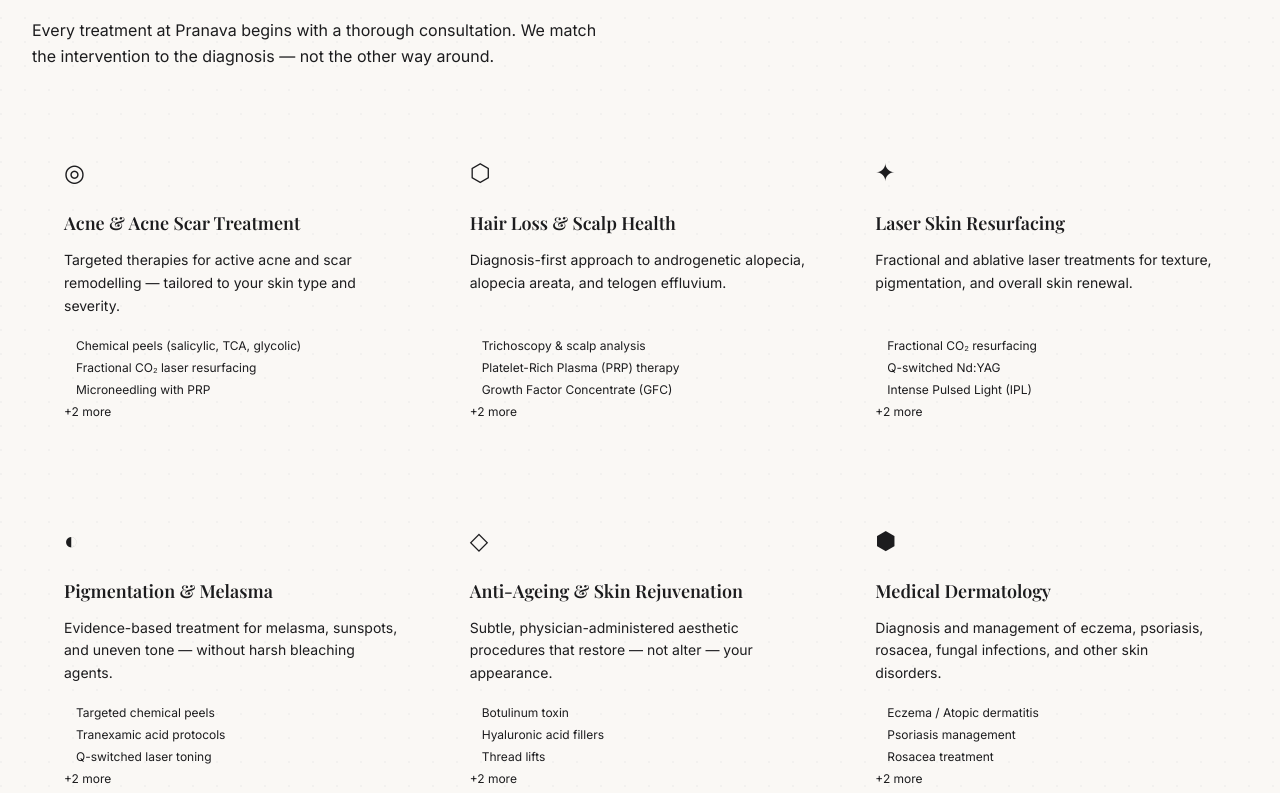
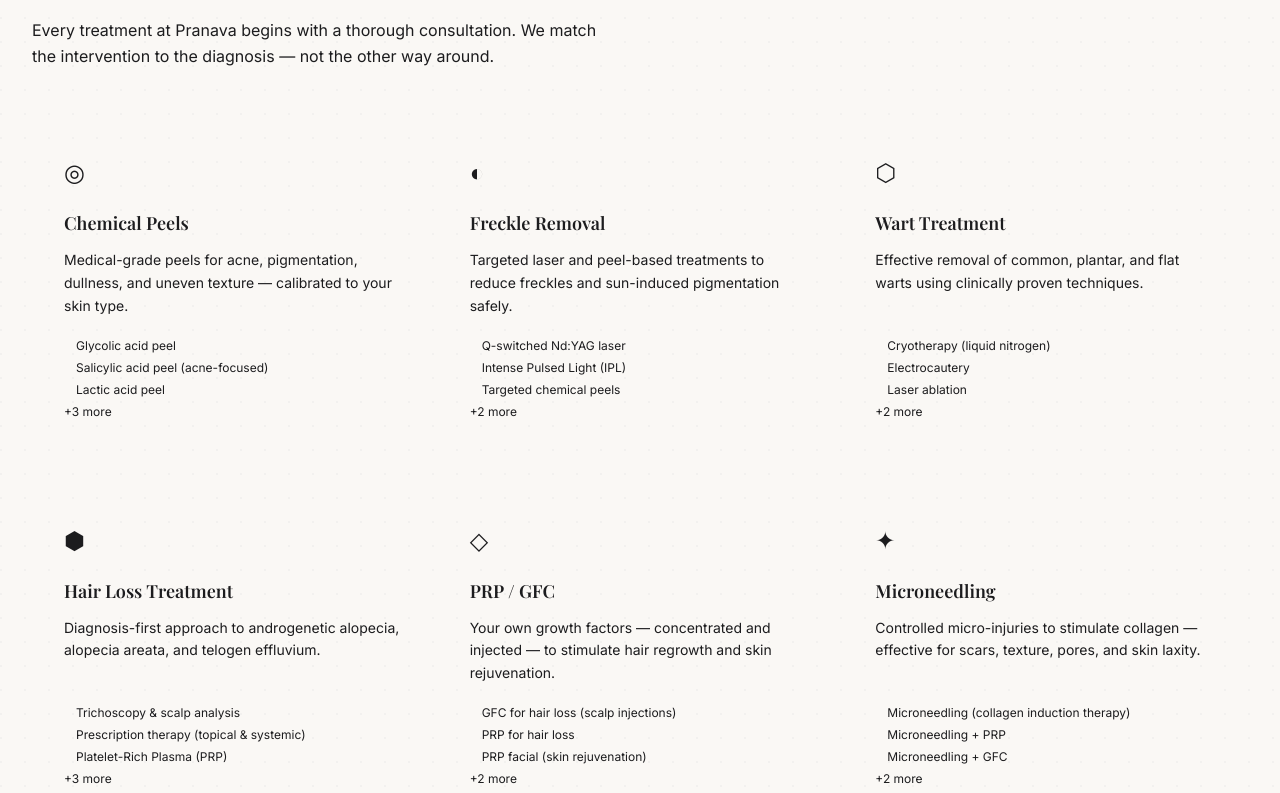
Before and after one commit to subrahmanya-kp/project_jay, a Next.js app: page / in a window 1280 px wide. Shown: the part 2027-2820 px from the top of the page. Built offline with nearby package versions, Linux system fonts and the light colour scheme; no server answers.

Commit message:
Added footer

```diff
--- a/components/Footer.tsx
+++ b/components/Footer.tsx
@@ -2,12 +2,12 @@
 
 const footerLinks = {
   Services: [
-    { label: "Acne Treatment", href: "/services/acne-treatment" },
-    { label: "Hair Loss", href: "/services/hair-loss-treatment" },
-    { label: "Laser Resurfacing", href: "/services/laser-skin-resurfacing" },
-    { label: "Pigmentation", href: "/services/pigmentation-treatment" },
-    { label: "Anti-Ageing", href: "/services/anti-ageing" },
-    { label: "Medical Dermatology", href: "/services/skin-conditions" },
+    { label: "Chemical Peels", href: "/services/chemical-peels" },
+    { label: "Freckle Removal", href: "/services/freckle-removal" },
+    { label: "Wart Treatment", href: "/services/wart-treatment" },
+    { label: "Hair Loss Treatment", href: "/services/hair-loss-treatment" },
+    { label: "PRP / GFC", href: "/services/prp-gfc" },
+    { label: "Microneedling", href: "/services/microneedling" },
   ],
   Learn: [
     { label: "Blog", href: "/blog" },
--- a/content/services.ts
+++ b/content/services.ts
@@ -11,118 +11,120 @@
 
 export const services: Service[] = [
   {
-    slug: "acne-treatment",
-    title: "Acne & Acne Scar Treatment",
+    slug: "chemical-peels",
+    title: "Chemical Peels",
     shortDescription:
-      "Targeted therapies for active acne and scar remodelling — tailored to your skin type and severity.",
+      "Medical-grade peels for acne, pigmentation, dullness, and uneven texture — calibrated to your skin type.",
     fullDescription:
-      "Acne is one of the most undertreated dermatological conditions in India. At Pranava, we combine prescription-grade topical regimens, chemical peels, and advanced laser modalities to address both active breakouts and the scars they leave behind. Every plan is tailored to your Fitzpatrick skin type to avoid post-inflammatory hyperpigmentation — a critical concern for South Asian skin.",
-    keyword: "acne treatment in Bangalore",
+      "Chemical peels use controlled application of acids to exfoliate damaged skin layers, stimulate collagen, and reveal healthier skin beneath. At Pranava, every peel protocol is selected based on your specific concern and Fitzpatrick skin type — a critical consideration for South Asian skin, where the wrong peel strength can trigger post-inflammatory hyperpigmentation. We offer superficial, medium, and combination peels and layer them with other treatments when indicated.",
+    keyword: "chemical peel treatment in Bangalore",
     metaDescription:
-      "Expert acne and acne scar treatment in Bangalore. Board-certified dermatologist. Customised for Indian skin tones. Book a consultation at Pranava Skin Clinic.",
+      "Medical-grade chemical peels in Bangalore. Glycolic, salicylic, TCA and combination peels for acne, pigmentation and texture. Pranava Skin Clinic.",
     treatments: [
-      "Chemical peels (salicylic, TCA, glycolic)",
-      "Fractional CO₂ laser resurfacing",
-      "Microneedling with PRP",
-      "Prescription topical protocols",
-      "Comedone extraction",
+      "Glycolic acid peel",
+      "Salicylic acid peel (acne-focused)",
+      "Lactic acid peel",
+      "TCA peel",
+      "Combination / cocktail peels",
+      "Mandelic acid peel",
     ],
     icon: "◎",
   },
   {
-    slug: "hair-loss-treatment",
-    title: "Hair Loss & Scalp Health",
+    slug: "freckle-removal",
+    title: "Freckle Removal",
     shortDescription:
-      "Diagnosis-first approach to androgenetic alopecia, alopecia areata, and telogen effluvium.",
+      "Targeted laser and peel-based treatments to reduce freckles and sun-induced pigmentation safely.",
     fullDescription:
-      "Hair loss has multiple root causes — hormonal, nutritional, autoimmune, or stress-related — and each demands a distinct treatment pathway. We begin with a detailed trichoscopy evaluation before recommending any intervention, ensuring you aren't paying for treatments your condition doesn't need.",
-    keyword: "hair loss treatment in Bangalore",
+      "Freckles (ephelides) and sun-induced lentigines are among the most common pigmentation concerns we see at Pranava. They respond well to targeted treatment, but the choice of modality — laser vs peel vs topical — depends on lesion depth, skin tone, and whether the pigmentation is truly epidermal. We assess every case before recommending treatment to avoid worsening pigmentation in darker skin tones.",
+    keyword: "freckle removal in Bangalore",
     metaDescription:
-      "Hair loss treatment and scalp health clinic in Bangalore. Trichoscopy-led diagnosis. PRP, GFC, and prescription therapy. Pranava Skin, Hair & Aesthetics Clinic.",
+      "Freckle and sun spot removal in Bangalore. Q-switched laser, peels, and topical protocols. Safe for Indian skin tones. Pranava Skin, Hair & Aesthetics Clinic.",
     treatments: [
-      "Trichoscopy & scalp analysis",
-      "Platelet-Rich Plasma (PRP) therapy",
-      "Growth Factor Concentrate (GFC)",
-      "Mesotherapy",
-      "Topical and systemic prescriptions",
+      "Q-switched Nd:YAG laser",
+      "Intense Pulsed Light (IPL)",
+      "Targeted chemical peels",
+      "Depigmenting topical protocols",
+      "Combination therapy",
+    ],
+    icon: "◐",
+  },
+  {
+    slug: "wart-treatment",
+    title: "Wart Treatment",
+    shortDescription:
+      "Effective removal of common, plantar, and flat warts using clinically proven techniques.",
+    fullDescription:
+      "Warts are caused by HPV and can be persistent, painful (especially plantar warts), or cosmetically distressing. Over-the-counter remedies are rarely sufficient for stubborn or multiple warts. At Pranava, we select the treatment modality based on wart type, location, size, and patient history — ensuring complete removal with minimal recurrence and scarring.",
+    keyword: "wart removal in Bangalore",
+    metaDescription:
+      "Wart removal in Bangalore. Cryotherapy, electrocautery, and laser for common, plantar and flat warts. Board-certified dermatologist. Pranava Skin Clinic.",
+    treatments: [
+      "Cryotherapy (liquid nitrogen)",
+      "Electrocautery",
+      "Laser ablation",
+      "Intralesional immunotherapy",
+      "Topical keratolytic therapy",
     ],
     icon: "⬡",
   },
   {
-    slug: "laser-skin-resurfacing",
-    title: "Laser Skin Resurfacing",
+    slug: "hair-loss-treatment",
+    title: "Hair Loss Treatment",
     shortDescription:
-      "Fractional and ablative laser treatments for texture, pigmentation, and overall skin renewal.",
+      "Diagnosis-first approach to androgenetic alopecia, alopecia areata, and telogen effluvium.",
     fullDescription:
-      "Our laser suite includes CO₂ fractional, Q-switched Nd:YAG, and IPL platforms — each suited to different concerns and skin tones. We prioritise safety for Fitzpatrick IV–VI skin types, adjusting fluence and spot size to minimise the risk of post-procedure darkening.",
-    keyword: "laser skin resurfacing in Bangalore",
+      "Hair loss has multiple root causes — hormonal, nutritional, autoimmune, or stress-related — and each demands a distinct treatment pathway. We begin with a detailed trichoscopy evaluation before recommending any intervention, ensuring you aren't paying for treatments your condition doesn't need. The right diagnosis is the most valuable thing we can offer you.",
+    keyword: "hair loss treatment in Bangalore",
     metaDescription:
-      "Laser skin resurfacing in Bangalore. CO₂ fractional, Q-switched Nd:YAG, IPL. Board-certified dermatologist. Safe for Indian skin tones. Pranava Clinic.",
+      "Hair loss treatment in Bangalore. Trichoscopy-led diagnosis. Minoxidil, finasteride, PRP, GFC, mesotherapy. Board-certified dermatologist at Pranava Clinic.",
     treatments: [
-      "Fractional CO₂ resurfacing",
-      "Q-switched Nd:YAG",
-      "Intense Pulsed Light (IPL)",
-      "Carbon laser facial",
-      "Combination protocols",
+      "Trichoscopy & scalp analysis",
+      "Prescription therapy (topical & systemic)",
+      "Platelet-Rich Plasma (PRP)",
+      "Growth Factor Concentrate (GFC)",
+      "Mesotherapy",
+      "Nutritional & hormonal assessment",
     ],
-    icon: "✦",
+    icon: "⬢",
   },
   {
-    slug: "pigmentation-treatment",
-    title: "Pigmentation & Melasma",
+    slug: "prp-gfc",
+    title: "PRP / GFC",
     shortDescription:
-      "Evidence-based treatment for melasma, sunspots, and uneven tone — without harsh bleaching agents.",
+      "Your own growth factors — concentrated and injected — to stimulate hair regrowth and skin rejuvenation.",
     fullDescription:
-      "Pigmentation disorders disproportionately affect South Asian skin and are frequently mistreated with over-the-counter bleaching creams that cause long-term damage. Pranava takes a layered approach: sun protection as a non-negotiable foundation, followed by prescription actives and laser modalities calibrated to your specific pigment pattern.",
-    keyword: "melasma treatment in Bangalore",
+      "PRP (Platelet-Rich Plasma) and GFC (Growth Factor Concentrate) both use the patient's own blood, processed to isolate growth factors that stimulate tissue repair and regeneration. GFC is the newer, more refined modality — it yields a higher, more standardised concentration of growth factors and eliminates white blood cells that drive injection-site pain. We use GFC as our preferred protocol for hair loss. Both modalities are also used for skin rejuvenation and under-eye hollows.",
+    keyword: "PRP GFC treatment in Bangalore",
     metaDescription:
-      "Melasma and pigmentation treatment in Bangalore. Evidence-based, safe for Indian skin. No harsh bleaching. Board-certified dermatologist at Pranava Skin Clinic.",
+      "PRP and GFC treatment in Bangalore for hair loss and skin rejuvenation. Board-certified dermatologist. Safe, autologous therapy. Pranava Skin, Hair & Aesthetics Clinic.",
     treatments: [
-      "Targeted chemical peels",
-      "Tranexamic acid protocols",
-      "Q-switched laser toning",
-      "Medical-grade sun protection",
-      "Prescription topical therapy",
-    ],
-    icon: "◐",
-  },
-  {
-    slug: "anti-ageing",
-    title: "Anti-Ageing & Skin Rejuvenation",
-    shortDescription:
-      "Subtle, physician-administered aesthetic procedures that restore — not alter — your appearance.",
-    fullDescription:
-      "Aesthetic medicine at Pranava is guided by the principle of structural restoration. We work with the underlying anatomy to address volume loss, skin laxity, and dynamic lines — not to freeze expression, but to refresh it. All injectables are administered personally by the dermatologist.",
-    keyword: "anti-ageing treatment in Bangalore",
-    metaDescription:
-      "Anti-ageing and skin rejuvenation in Bangalore. Botulinum toxin, fillers, threads, HIFU. Board-certified dermatologist. Natural results. Pranava Aesthetic Clinic.",
-    treatments: [
-      "Botulinum toxin",
-      "Hyaluronic acid fillers",
-      "Thread lifts",
-      "HIFU (High Intensity Focused Ultrasound)",
-      "Collagen induction therapy",
+      "GFC for hair loss (scalp injections)",
+      "PRP for hair loss",
+      "PRP facial (skin rejuvenation)",
+      "Under-eye PRP",
+      "Combination with microneedling",
     ],
     icon: "◇",
   },
   {
-    slug: "skin-conditions",
-    title: "Medical Dermatology",
+    slug: "microneedling",
+    title: "Microneedling",
     shortDescription:
-      "Diagnosis and management of eczema, psoriasis, rosacea, fungal infections, and other skin disorders.",
+      "Controlled micro-injuries to stimulate collagen — effective for scars, texture, pores, and skin laxity.",
     fullDescription:
-      "Beyond aesthetics, Pranava provides comprehensive medical dermatology. Whether you're managing a chronic condition like psoriasis or seeking clarity on an unexplained rash, you'll receive a thorough consultation backed by current clinical evidence.",
-    keyword: "dermatologist for skin conditions in Bangalore",
+      "Microneedling (collagen induction therapy) uses fine needles to create thousands of controlled micro-channels in the skin, triggering the body's natural healing response and collagen synthesis. It is one of the most versatile and well-tolerated procedures in aesthetic dermatology, suitable for a wide range of skin tones including Fitzpatrick IV–VI. At Pranava, we offer standard microneedling and combination protocols with PRP, GFC, or topical actives for enhanced results.",
+    keyword: "microneedling in Bangalore",
     metaDescription:
-      "Medical dermatology in Bangalore. Eczema, psoriasis, rosacea, fungal infections. Board-certified dermatologist. Pranava Skin, Hair & Aesthetics Clinic.",
+      "Microneedling in Bangalore for acne scars, open pores, skin texture and rejuvenation. Combination with PRP/GFC available. Pranava Skin, Hair & Aesthetics Clinic.",
     treatments: [
-      "Eczema / Atopic dermatitis",
-      "Psoriasis management",
-      "Rosacea treatment",
-      "Fungal & bacterial infections",
-      "Urticaria & allergy evaluation",
+      "Microneedling (collagen induction therapy)",
+      "Microneedling + PRP",
+      "Microneedling + GFC",
+      "Microneedling + topical actives",
+      "RF microneedling (skin tightening)",
     ],
-    icon: "⬢",
+    icon: "✦",
   },
 ];
 
```
